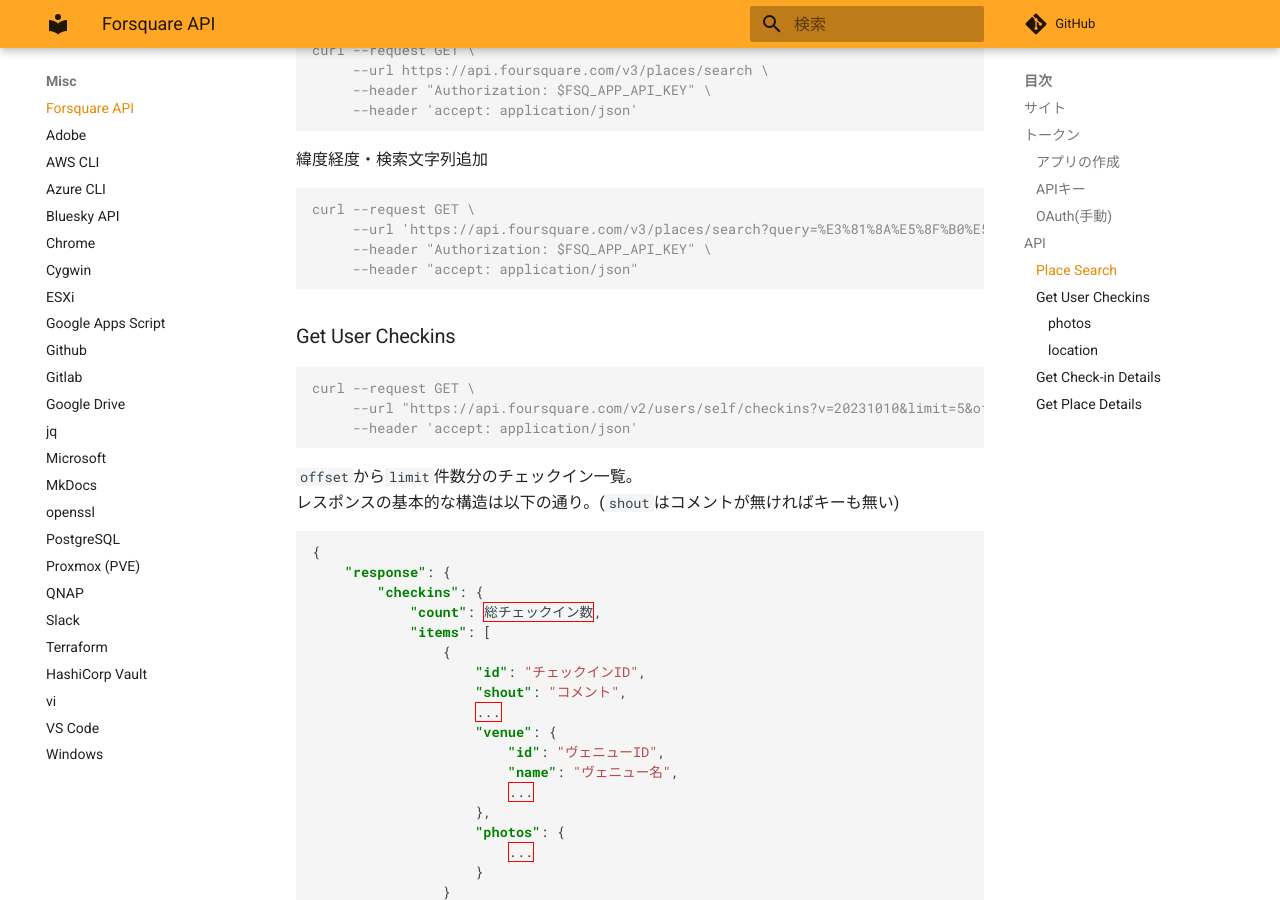
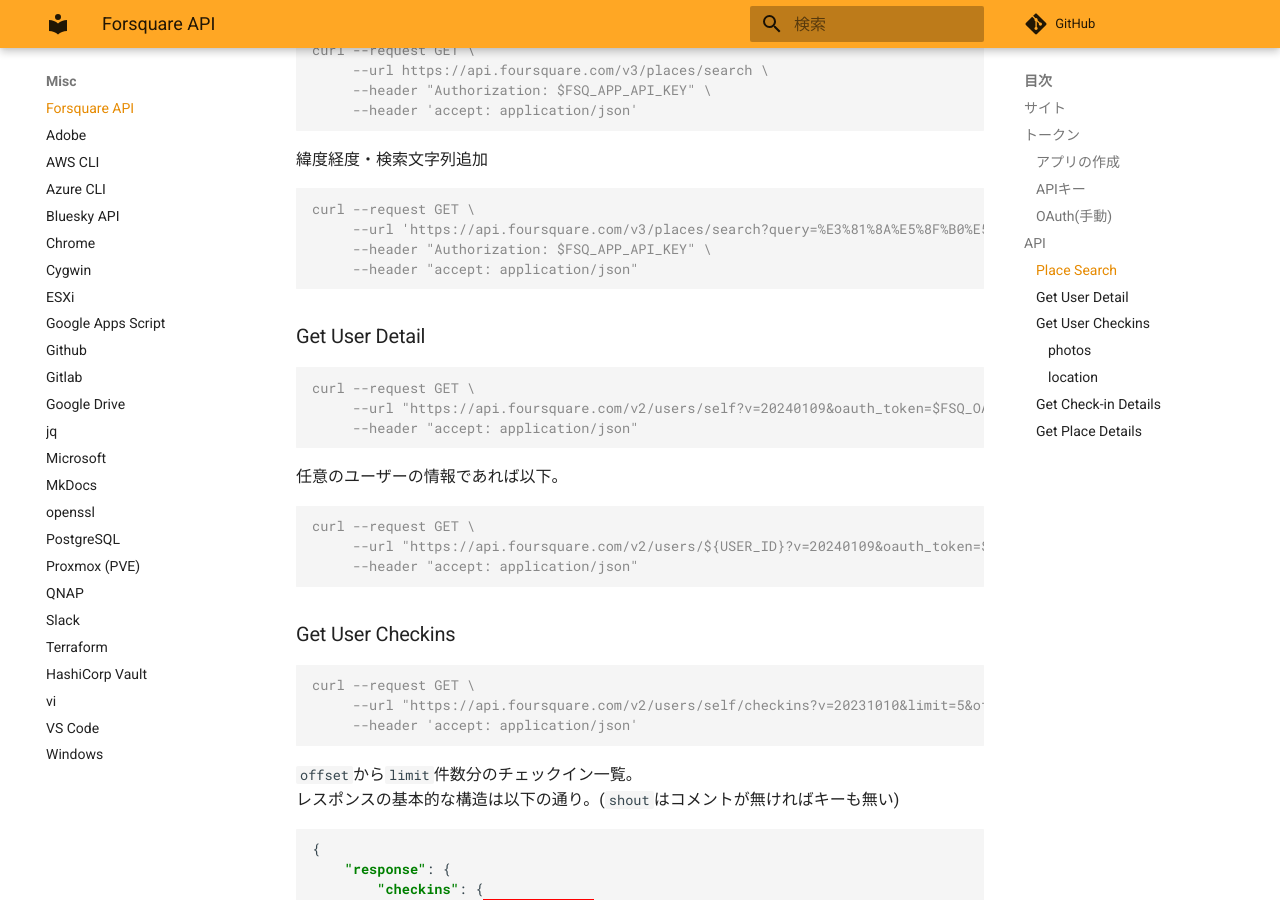
Before and after one commit to zaki-lknr/docs, an MkDocs documentation site: the page built from docs/Misc/4sq.md, in a window 1280 px wide and 900 px high, scrolled down 1127 px. Built offline with MkDocs 1.6.1 and Material for MkDocs 9.7.7, drawn with Linux system fonts in a browser that asks for light colours; comment, search, counter and statistics services are not loaded.

Commit message:
add: misc/4sq: ユーザー情報取得

````diff
--- a/docs/Misc/4sq.md
+++ b/docs/Misc/4sq.md
@@ -43,6 +43,22 @@ curl --request GET \
 curl --request GET \
      --url 'https://api.foursquare.com/v3/places/search?query=%E3%81%8A%E5%8F%B0%E5%A0%B4&ll=35.6325714%2C139.7738516' \
      --header "Authorization: $FSQ_APP_API_KEY" \
+     --header "accept: application/json"
+```
+
+### Get User Detail
+
+```console
+curl --request GET \
+     --url "https://api.foursquare.com/v2/users/self?v=20240109&oauth_token=$FSQ_OAUTH_TOKEN" \
+     --header "accept: application/json"
+```
+
+任意のユーザーの情報であれば以下。
+
+```console
+curl --request GET \
+     --url "https://api.foursquare.com/v2/users/${USER_ID}?v=20240109&oauth_token=$FSQ_OAUTH_TOKEN" \
      --header "accept: application/json"
 ```
 
````
